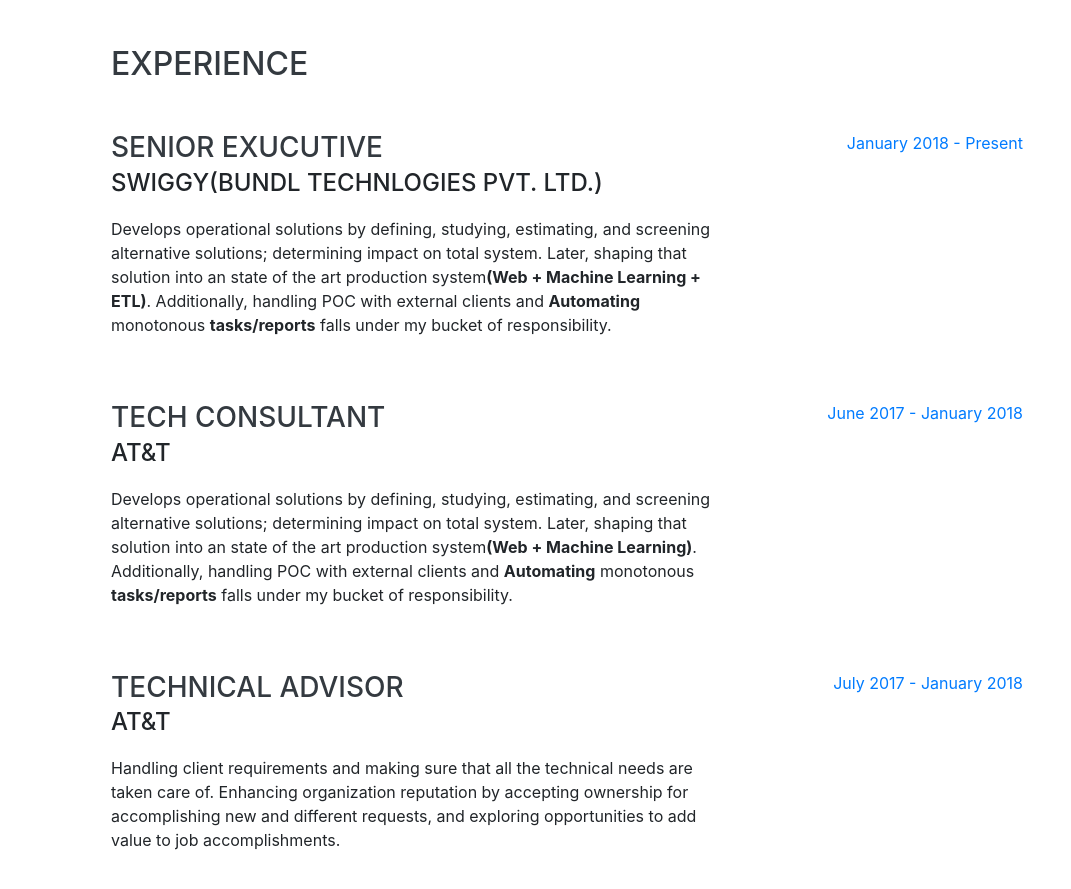
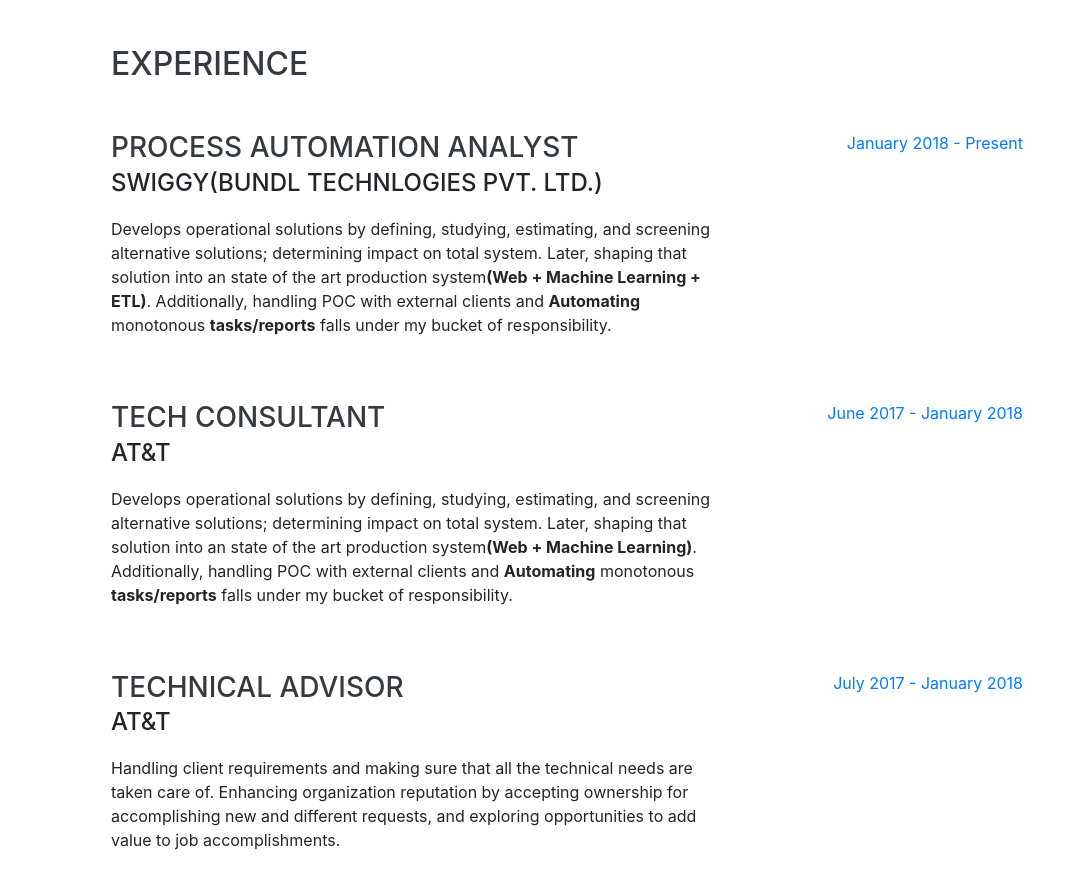
Before and after one commit to Sourav-Verma/sourav-verma.github.io, a website with bundled scripts: page index.html in a window 1280 px wide. Shown: the part 804-1693 px from the top of the page, without its empty margins (209-1280 px from the left). Built offline with nearby package versions, Linux system fonts and the light colour scheme; a web font is replaced by a local one.

Commit message:
Update index.html

```diff
--- a/index.html
+++ b/index.html
@@ -95,7 +95,7 @@
 
         <div class="resume-item d-flex flex-column flex-md-row justify-content-between mb-5">
           <div class="resume-content">
-            <h3 class="mb-0">Senior Exucutive</h3>
+            <h3 class="mb-0">Process Automation Analyst</h3>
             <div class="subheading mb-3">Swiggy(Bundl Technlogies Pvt. Ltd.)</div>
             <p>Develops operational solutions by defining, studying, estimating, and screening alternative solutions; determining impact on total system. Later, shaping that solution into an state of the art production system<b>(Web + Machine Learning + ETL)</b>. Additionally, handling POC with external clients and <b>Automating</b> monotonous <b>tasks/reports</b> falls under my bucket of responsibility.</p>
           </div>
```
